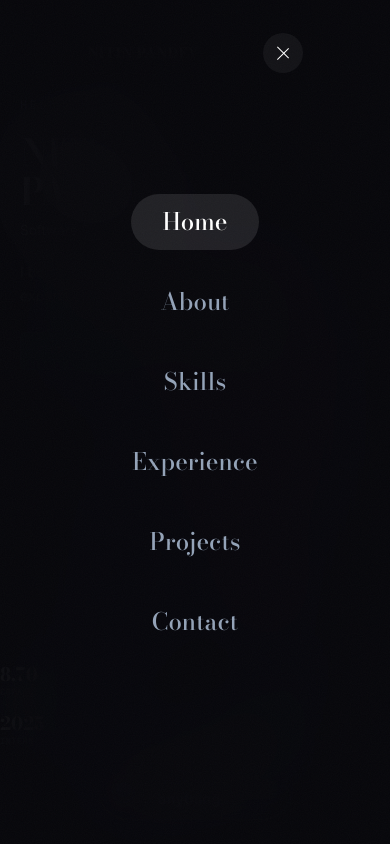
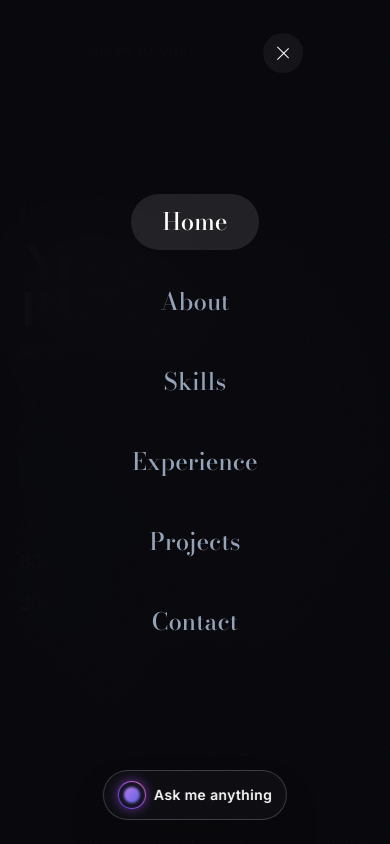
Before and after one commit to 280205/Portfolio, a Next.js app: page / in a window 390 px wide. Both pictures are taken after a click on the button "Toggle menu". Shown: the top 844 px of the page. Built offline with nearby package versions, Linux system fonts and the light colour scheme.

Commit message:
fix: mobile responsiveness - nav sections, hero layout, chatbot pill centering

```diff
--- a/components/Chatbot.js
+++ b/components/Chatbot.js
@@ -189,14 +189,16 @@ export default function Chatbot() {
         {inHero && !open && (
           <motion.div
             initial={{ opacity: 0, y: 20, x: "-50%" }}
-            animate={{ opacity: 1, y: 0, x: "-50%" }}
-            exit={{ opacity: 0, y: 20, x: "-50%" }}
+            animate={{ opacity: 1, y: 0,  x: "-50%" }}
+            exit={{ opacity: 0, y: 20,    x: "-50%" }}
             transition={{ duration: 0.4, ease: "easeOut" }}
-            className="fixed bottom-6 left-1/2 z-40 pointer-events-auto"
+            className="fixed bottom-6 left-1/2 z-50 pointer-events-auto"
+            style={{ paddingBottom: "env(safe-area-inset-bottom, 0px)" }}
           >
             <button
               onClick={() => setOpen(true)}
-              className="group flex items-center gap-2 sm:gap-3 px-3.5 sm:px-5 py-2.5 sm:py-3 rounded-full border border-white/20 bg-[#0d0d12]/95 backdrop-blur-xl shadow-2xl hover:border-purple-500/50 hover:shadow-purple-500/20 transition-all duration-300 active:scale-95 cursor-pointer max-w-[90vw]"
+              style={{ touchAction: "manipulation" }}
+              className="group flex items-center gap-2 sm:gap-3 px-3.5 sm:px-5 py-2.5 sm:py-3 rounded-full border border-white/20 bg-[#0d0d12]/95 backdrop-blur-xl shadow-2xl hover:border-purple-500/50 hover:shadow-purple-500/20 transition-all duration-300 active:scale-95 cursor-pointer"
             >
               {/* Animated Glowing Orb Icon */}
               <div className="relative w-7 h-7 rounded-full bg-gradient-to-tr from-indigo-600 via-purple-500 to-pink-400 p-[1px] shadow-[0_0_12px_rgba(168,85,247,0.6)] animate-pulse">
@@ -205,11 +207,12 @@ export default function Chatbot() {
                 </div>
               </div>
 
-              <span className="text-sm font-semibold text-white tracking-wide">
+              <span className="text-sm font-semibold text-white tracking-wide whitespace-nowrap">
                 Ask me anything
               </span>
 
-              <span className="flex items-center px-2 py-0.5 rounded-md bg-white/10 text-[11px] font-mono text-white/70">
+              {/* Hide ⌘K on mobile — keyboard shortcut doesn't apply */}
+              <span className="hidden sm:flex items-center px-2 py-0.5 rounded-md bg-white/10 text-[11px] font-mono text-white/70">
                 ⌘K
               </span>
             </button>
--- a/components/Hero.css
+++ b/components/Hero.css
@@ -32,31 +32,25 @@
 .hero-bg__gradient {
   position: absolute;
   inset: 0;
-  background: radial-gradient(
-    ellipse 60% 50% at 65% 50%,
+  background: radial-gradient(ellipse 60% 50% at 65% 50%,
       rgba(168, 85, 247, 0.12),
-    transparent 60%
-  );
+      transparent 60%);
 }
 
 .hero-bg__gradient-2 {
   position: absolute;
   inset: 0;
-  background: radial-gradient(
-    ellipse 40% 60% at 30% 70%,
+  background: radial-gradient(ellipse 40% 60% at 30% 70%,
       rgba(59, 130, 246, 0.1),
-    transparent 50%
-  );
+      transparent 50%);
 }
 
 .hero-bg__vignette {
   position: absolute;
   inset: 0;
-  background: radial-gradient(
-    ellipse 70% 70% at 50% 50%,
+  background: radial-gradient(ellipse 70% 70% at 50% 50%,
       transparent 20%,
-    rgba(10, 10, 10, 0.9) 100%
-  );
+      rgba(10, 10, 10, 0.9) 100%);
 }
 
 /* ── Background Typography ──────────────────────────────── */
@@ -95,18 +89,14 @@
   display: block;
   filter: contrast(1.05) brightness(0.95);
   /* Subtle bottom fade */
-  -webkit-mask-image: linear-gradient(
-    to bottom,
+  -webkit-mask-image: linear-gradient(to bottom,
       black 0%,
       black 75%,
-    transparent 100%
-  );
-  mask-image: linear-gradient(
-    to bottom,
+      transparent 100%);
+  mask-image: linear-gradient(to bottom,
       black 0%,
       black 75%,
-    transparent 100%
-  );
+      transparent 100%);
 }
 
 /* Atmospheric glow behind portrait */
@@ -118,12 +108,10 @@
   width: 120%;
   height: 80%;
   border-radius: 50%;
-  background: radial-gradient(
-    ellipse at center,
+  background: radial-gradient(ellipse at center,
       rgba(80, 180, 255, 0.12) 0%,
       rgba(80, 180, 255, 0.04) 40%,
-    transparent 70%
-  );
+      transparent 70%);
   filter: blur(60px);
   z-index: -1;
   pointer-events: none;
@@ -133,13 +121,11 @@
 .hero-portrait-rim {
   position: absolute;
   inset: 0;
-  background: linear-gradient(
-    120deg,
+  background: linear-gradient(120deg,
       rgba(80, 180, 255, 0.06) 0%,
       transparent 35%,
       transparent 65%,
-    rgba(80, 180, 255, 0.04) 100%
-  );
+      rgba(80, 180, 255, 0.04) 100%);
   pointer-events: none;
   -webkit-mask-image: linear-gradient(to bottom, black 0%, black 75%, transparent 100%);
   mask-image: linear-gradient(to bottom, black 0%, black 75%, transparent 100%);
@@ -408,8 +394,17 @@
 }
 
 @keyframes scrollPulse {
-  0%, 100% { opacity: 0.3; transform: scaleY(0.6); }
-  50% { opacity: 1; transform: scaleY(1); }
+
+  0%,
+  100% {
+    opacity: 0.3;
+    transform: scaleY(0.6);
+  }
+
+  50% {
+    opacity: 1;
+    transform: scaleY(1);
+  }
 }
 
 /* ── Particles ──────────────────────────────────────────── */
@@ -427,46 +422,60 @@
 @media (max-width: 1023px) {
   .hero-inner {
     flex-direction: column;
-    justify-content: space-between;
-    min-height: 100vh;
-    padding-top: 6rem;
+    justify-content: center;
+    /* vertically center all content */
+    align-items: flex-start;
+    height: 100svh;
+    min-height: 600px;
+    padding-top: 5rem;
     padding-bottom: 6rem;
+    /* room for chatbot pill */
     perspective: none;
     transform-style: flat;
   }
 
+  /* Portrait sits right-center behind text — no bottom anchoring */
   .hero-portrait-wrap {
     position: absolute;
-    right: 0%;
-    bottom: 4%;
-    width: clamp(200px, 48vw, 300px);
-    opacity: 0.2;
+    right: -8%;
+    top: 50%;
+    transform: translateY(-40%);
+    /* vertically center the portrait */
+    width: clamp(220px, 65vw, 340px);
+    opacity: 0.18;
     z-index: 1;
     pointer-events: none;
   }
 
+  /* Content takes ~72% width so portrait peeks through on the right */
   .hero-content {
     position: relative;
-    max-width: 100%;
+    max-width: 72%;
+    width: 72%;
     padding: 0 1.25rem;
     z-index: 10;
-    margin-y: auto;
   }
 
   .hero-name {
-    font-size: clamp(2.2rem, 9.5vw, 3.6rem);
-    line-height: 1.05;
+    font-size: clamp(2.6rem, 11vw, 3.8rem);
+    line-height: 1;
   }
 
   .hero-subtitle {
     margin-top: 0.5rem;
-    font-size: 0.85rem;
+    font-size: 0.78rem;
+  }
+
+  .hero-role {
+    font-size: 0.68rem;
+    margin-top: 0.75rem;
   }
 
   .hero-tagline {
-    margin-top: 1.25rem;
-    font-size: 0.88rem;
+    margin-top: 0.85rem;
+    font-size: 0.85rem;
     max-width: 100%;
+    line-height: 1.6;
   }
 
   .hero-bg-text {
@@ -478,25 +487,28 @@
     display: none;
   }
 
+  /* Info blocks go FULL width below, spanning past the content column */
   .hero-info-blocks {
     position: relative;
     left: 0;
     bottom: 0;
-    margin-top: 2rem;
-    padding: 0;
+    margin-top: 1.75rem;
+    padding: 0 1.25rem;
     display: grid;
-    grid-template-columns: repeat(4, minmax(0, 1fr));
-    gap: 0.75rem;
-    width: 100%;
+    grid-template-columns: repeat(2, minmax(0, 1fr));
+    gap: 0.9rem 1.5rem;
+    width: 100vw;
+    /* stretch to full width */
+    max-width: 100%;
   }
 
   .hero-info-block__num {
-    font-size: 1rem;
+    font-size: 1.2rem;
   }
 
   .hero-info-block__label {
     font-size: 0.48rem;
-    letter-spacing: 0.08em;
+    letter-spacing: 0.1em;
   }
 
   .hero-socials {
@@ -505,7 +517,7 @@
     bottom: 0;
     flex-direction: row;
     margin-top: 1.25rem;
-    padding: 0;
+    padding: 0 1.25rem;
   }
 
   .hero-scroll-hint {
@@ -514,31 +526,52 @@
 }
 
 @media (max-width: 640px) {
+  .hero-inner {
+    padding-top: 4.5rem;
+    padding-bottom: 5.5rem;
+  }
+
+  /* On very small screens give content a bit more width */
+  .hero-content {
+    max-width: 76%;
+    width: 76%;
+  }
+
+  .hero-name {
+    font-size: clamp(2.4rem, 12vw, 3.2rem);
+  }
+
+  .hero-tagline {
+    font-size: 0.82rem;
+  }
+
   .hero-ctas {
-    gap: 0.6rem;
-    margin-top: 1.5rem;
+    gap: 0.45rem;
+    margin-top: 1rem;
     flex-wrap: wrap;
     width: 100%;
   }
 
   .hero-btn {
-    padding: 0.65rem 1rem;
-    font-size: 0.62rem;
-    letter-spacing: 0.08em;
+    padding: 0.55rem 0.9rem;
+    font-size: 0.58rem;
+    letter-spacing: 0.06em;
+    flex: 1 1 auto;
+    text-align: center;
   }
 
   .hero-info-blocks {
     grid-template-columns: repeat(2, minmax(0, 1fr));
-    gap: 1rem;
-    margin-top: 2rem;
+    gap: 0.75rem 1rem;
+    margin-top: 1.5rem;
   }
 
   .hero-info-block__num {
-    font-size: 1.15rem;
+    font-size: 1.1rem;
   }
 
   .hero-info-block__label {
-    font-size: 0.52rem;
+    font-size: 0.46rem;
   }
 }
 
@@ -547,6 +580,7 @@
    ═══════════════════════════════════════════════════════════ */
 
 @media (prefers-reduced-motion: reduce) {
+
   .hero-portrait-wrap,
   .hero-content,
   .hero-bg,
--- a/components/Hero.js
+++ b/components/Hero.js
@@ -105,6 +105,26 @@ export default function Hero() {
     if (prefersReduced) return;
 
     const ctx = gsap.context(() => {
+      if (isMobile) {
+        // On mobile: NO pin — just a simple fade-out as user scrolls away.
+        // The pin caused all nav section links to stop working on mobile.
+        gsap.timeline({
+          scrollTrigger: {
+            trigger: sectionRef.current,
+            start: "top top",
+            end: "bottom top",
+            scrub: true,
+            onUpdate: (self) => {
+              particlesRef.current?.update(self.progress);
+            },
+          },
+        })
+          .to(contentRef.current, { opacity: 0, ease: "none" }, 0)
+          .to(portraitRef.current, { opacity: 0, ease: "none" }, 0);
+        return;
+      }
+
+      // Desktop: full cinematic parallax + pin
       const tl = gsap.timeline({
         scrollTrigger: {
           trigger: sectionRef.current,
@@ -121,23 +141,23 @@ export default function Hero() {
 
       // Portrait: scale + shift right + fade
       tl.to(portraitRef.current, {
-        scale: 1.25, x: isMobile ? 0 : 220, opacity: 0, ease: "none",
+        scale: 1.25, x: 220, opacity: 0, ease: "none",
       }, 0);
 
       // Content: shift left + fade
       tl.to(contentRef.current, {
-        x: isMobile ? 0 : -80, opacity: 0, ease: "none",
+        x: -80, opacity: 0, ease: "none",
       }, 0);
 
       // Background: counter-shift
       tl.to(bgRef.current, {
-        x: isMobile ? 0 : -40, scale: 1.08, ease: "none",
+        x: -40, scale: 1.08, ease: "none",
       }, 0);
 
       // Background text: move opposite
       if (bgTextRef.current) {
         tl.to(bgTextRef.current, {
-          x: isMobile ? 0 : 150, opacity: 0, ease: "none",
+          x: 150, opacity: 0, ease: "none",
         }, 0);
       }
 
--- a/components/Navbar.js
+++ b/components/Navbar.js
@@ -17,8 +17,14 @@ export default function Navbar() {
   }, []);
 
   const go = (id) => {
-    document.getElementById(id)?.scrollIntoView({ behavior: "smooth" });
     setMenuOpen(false);
+    // Small delay so menu closes before scroll fires (needed when GSAP pin is active)
+    setTimeout(() => {
+      const el = document.getElementById(id);
+      if (!el) return;
+      // Temporarily kill GSAP pin scroll-locks by scrolling to element's offsetTop
+      window.scrollTo({ top: el.offsetTop, behavior: "smooth" });
+    }, 50);
   };
 
   return (
@@ -84,10 +90,10 @@ export default function Navbar() {
 
       {/* Mobile Menu Overlay */}
       <div
-        className={`fixed inset-0 z-40 flex flex-col items-center justify-center gap-6 bg-ink/95 backdrop-blur-2xl transition-all duration-500 lg:hidden pointer-events-auto ${
+        className={`fixed inset-0 z-40 flex flex-col items-center justify-center gap-6 bg-ink/95 backdrop-blur-2xl transition-all duration-500 lg:hidden ${
           menuOpen
-            ? "opacity-100"
-            : "pointer-events-none opacity-0"
+            ? "opacity-100 visible pointer-events-auto"
+            : "opacity-0 invisible pointer-events-none"
         }`}
       >
         {nav.map((item, i) => (
```
Lines whose indentation alone changed are shown as unchanged.
